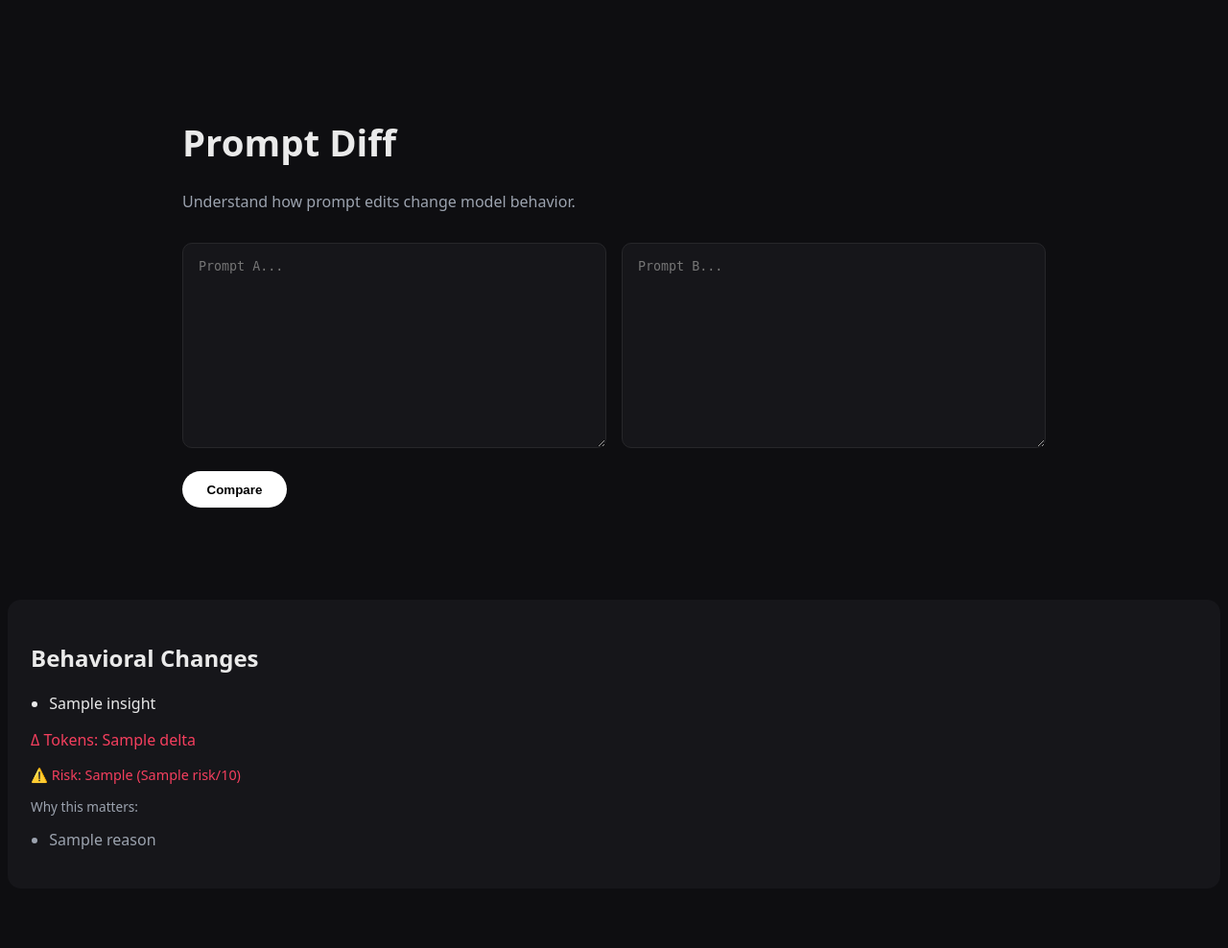
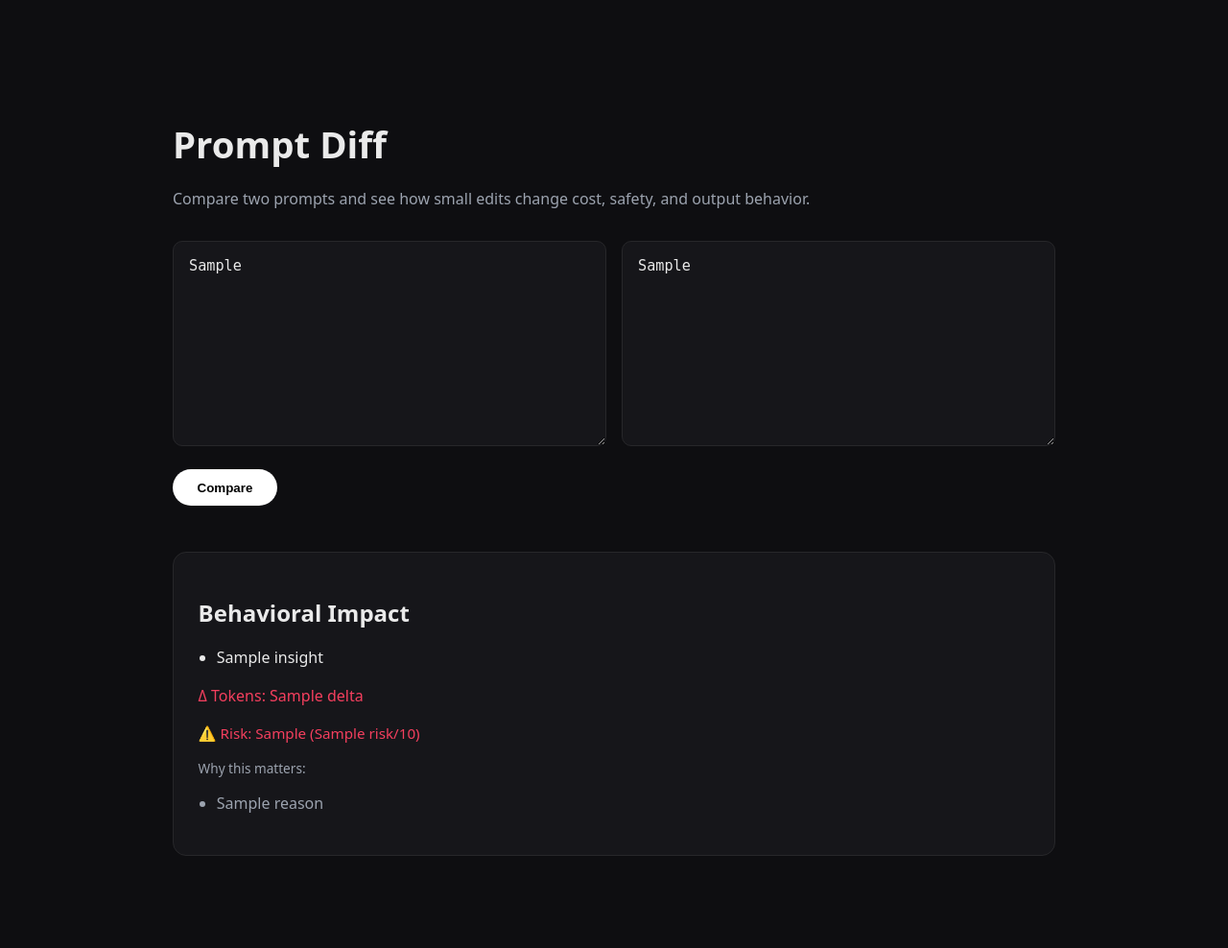
Before and after one commit to Engineernoob/PromptDiff, a FastAPI app: template templates/index.html in a window 1280 px wide. Shown: the whole page at 96% size. Before the commit the page ends 885 px from the top, so only its background shows below. Run offline with FastAPI, Linux system fonts and the light colour scheme; the template is opened without the code that fills it: most values are stand-ins (such as "Sample title", 1, 10 or a date in 2020).

Commit message:
feat: introduce typed prompt analysis, JSON API endpoint, and improved UI styling

```diff
--- a/app.py
+++ b/app.py
@@ -111,6 +111,8 @@ def home(request: Request) -> HTMLResponse:
         "index.html",
         {
             "request": request,
+            "prompt_a": "",
+            "prompt_b": "",
             "insights": None,
             "delta": None,
             "risk": None,
@@ -133,6 +135,8 @@ def compare(
         "index.html",
         {
             "request": request,
+            "prompt_a": prompt_a,
+            "prompt_b": prompt_b,
             "insights": diff(analysis_a, analysis_b),
             "delta": analysis_b["tokens"] - analysis_a["tokens"],
             "risk": analysis_b["risk"],
--- a/static/style.css
+++ b/static/style.css
@@ -1,23 +1,27 @@
 body {
   background: #0e0e11;
-  font-family: system-ui, sans-serif;
+  font-family: system-ui, -apple-system, Segoe UI, Roboto, sans-serif;
   color: #eaeaea;
+  line-height: 1.5;
 }
 
 main {
-  max-width: 900px;
+  max-width: 920px;
   margin: 4rem auto;
   padding: 2rem;
 }
 
 h1 {
   font-size: 2.4rem;
+  margin-bottom: 0.4rem;
 }
 
 .sub {
   color: #9ca3af;
   margin-bottom: 2rem;
 }
+
+/* Prompt layout */
 
 .grid {
   display: grid;
@@ -33,7 +37,16 @@ textarea {
   min-height: 180px;
   border-radius: 10px;
   resize: vertical;
+  font-size: 0.95rem;
+  transition: border 0.15s ease;
 }
+
+textarea:focus {
+  outline: none;
+  border: 1px solid #4f46e5;
+}
+
+/* Button */
 
 button {
   margin-top: 1.5rem;
@@ -44,39 +57,74 @@ button {
   color: black;
   font-weight: 600;
   cursor: pointer;
+  transition: transform 0.08s ease, opacity 0.08s ease;
 }
+
+button:hover {
+  opacity: 0.9;
+}
+
+button:active {
+  transform: scale(0.98);
+}
+
+/* Results card */
 
 .results {
   margin-top: 3rem;
   background: #16161a;
-  padding: 1.5rem;
+  padding: 1.6rem;
   border-radius: 14px;
+  border: 1px solid #27272a;
+}
+
+.results h2 {
+  margin-bottom: 0.6rem;
 }
 
 .results ul {
   padding-left: 1.2rem;
 }
 
+.results li {
+  margin-bottom: 0.35rem;
+}
+
+/* Metrics */
+
 .delta {
-  margin-top: 0.6rem;
+  margin-top: 0.8rem;
   color: #f43f5e;
+  font-weight: 500;
 }
 
 .risk {
-  margin-top: 0.6rem;
+  margin-top: 0.4rem;
   color: #f43f5e;
-  font-size: 0.9rem;
+  font-size: 0.95rem;
 }
 
 .why {
-  margin-top: 0.6rem;
+  margin-top: 0.8rem;
   font-size: 0.85rem;
   color: #9ca3af;
   font-weight: 500;
 }
 
 .reasons {
-  margin-top: 0.6rem;
+  margin-top: 0.4rem;
   color: #9ca3af;
   padding-left: 1.2rem;
 }
+
+/* Mobile layout */
+
+@media (max-width: 720px) {
+  .grid {
+    grid-template-columns: 1fr;
+  }
+
+  textarea {
+    min-height: 140px;
+  }
+}
--- a/templates/index.html
+++ b/templates/index.html
@@ -3,24 +3,27 @@
   <head>
     <meta charset="UTF-8" />
     <meta name="viewport" content="width=device-width, initial-scale=1.0" />
-    <title>Prompt Diff</title>
+    <title>Prompt Diff — Behavioral Analysis</title>
     <link rel="stylesheet" href="/static/style.css" />
   </head>
   <body>
     <main>
       <h1>Prompt Diff</h1>
-      <p class="sub">Understand how prompt edits change model behavior.</p>
+      <p class="sub">
+        Compare two prompts and see how small edits change cost, safety, and output behavior.
+      </p>
+
       <form method="post" enctype="application/x-www-form-urlencoded">
         <div class="grid">
-          <textarea name="prompt_a" placeholder="Prompt A..." required></textarea>
-          <textarea name="prompt_b" placeholder="Prompt B..." required></textarea>
+          <textarea name="prompt_a" placeholder="Prompt A..." required>{{ prompt_a or "" }}</textarea>
+          <textarea name="prompt_b" placeholder="Prompt B..." required>{{ prompt_b or "" }}</textarea>
         </div>
         <button type="submit">Compare</button>
       </form>
-    </main>
+
       {% if insights %}
       <section class="results">
-      <h2>Behavioral Changes</h2>
+        <h2>Behavioral Impact</h2>
         <ul>
           {% for insight in insights %}
           <li>{{ insight }}</li>
@@ -41,5 +44,6 @@
         {% endif %}
       </section>
       {% endif %}
+    </main>
   </body>
 </html>
```
Lines whose indentation alone changed are shown as unchanged.
